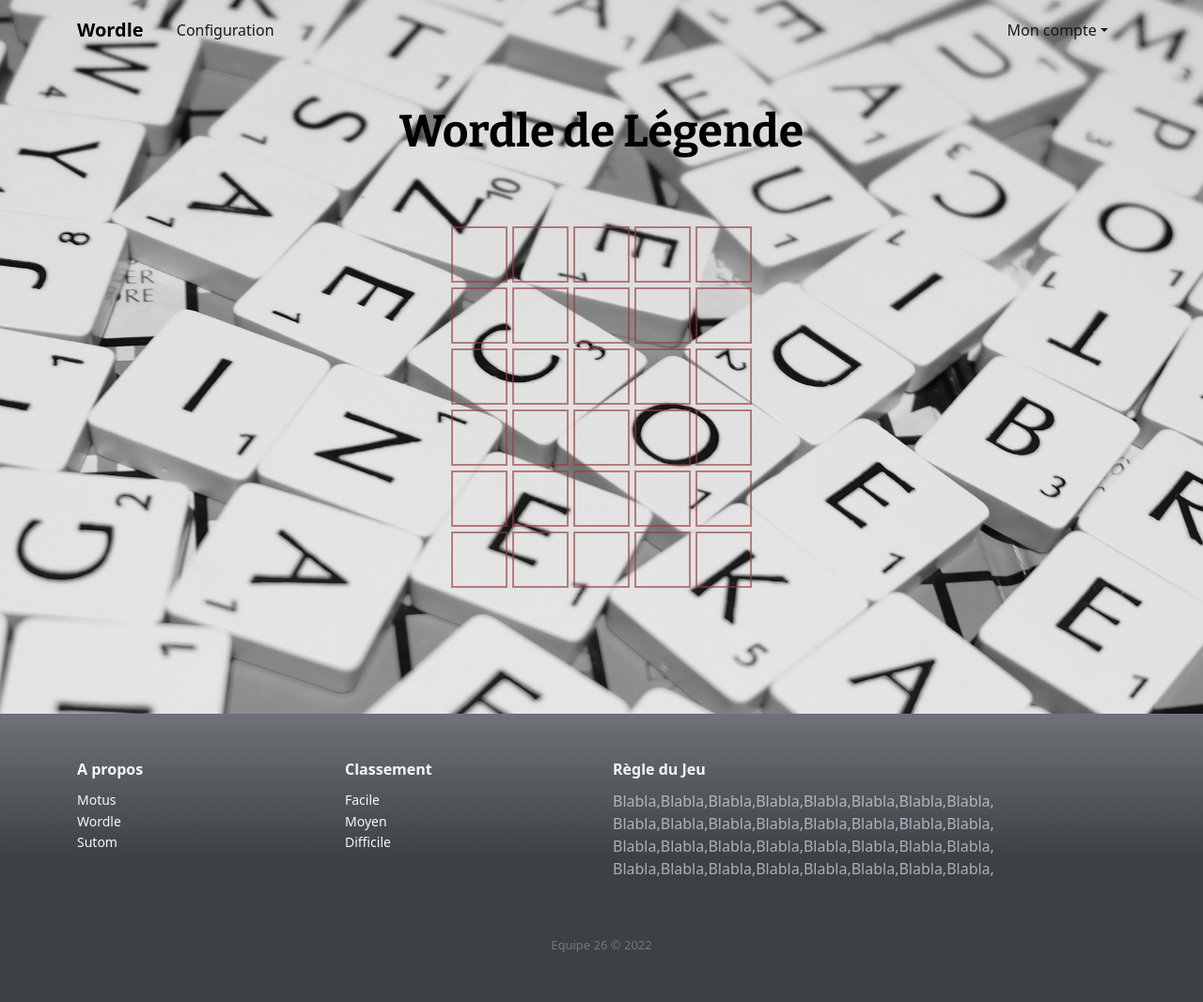
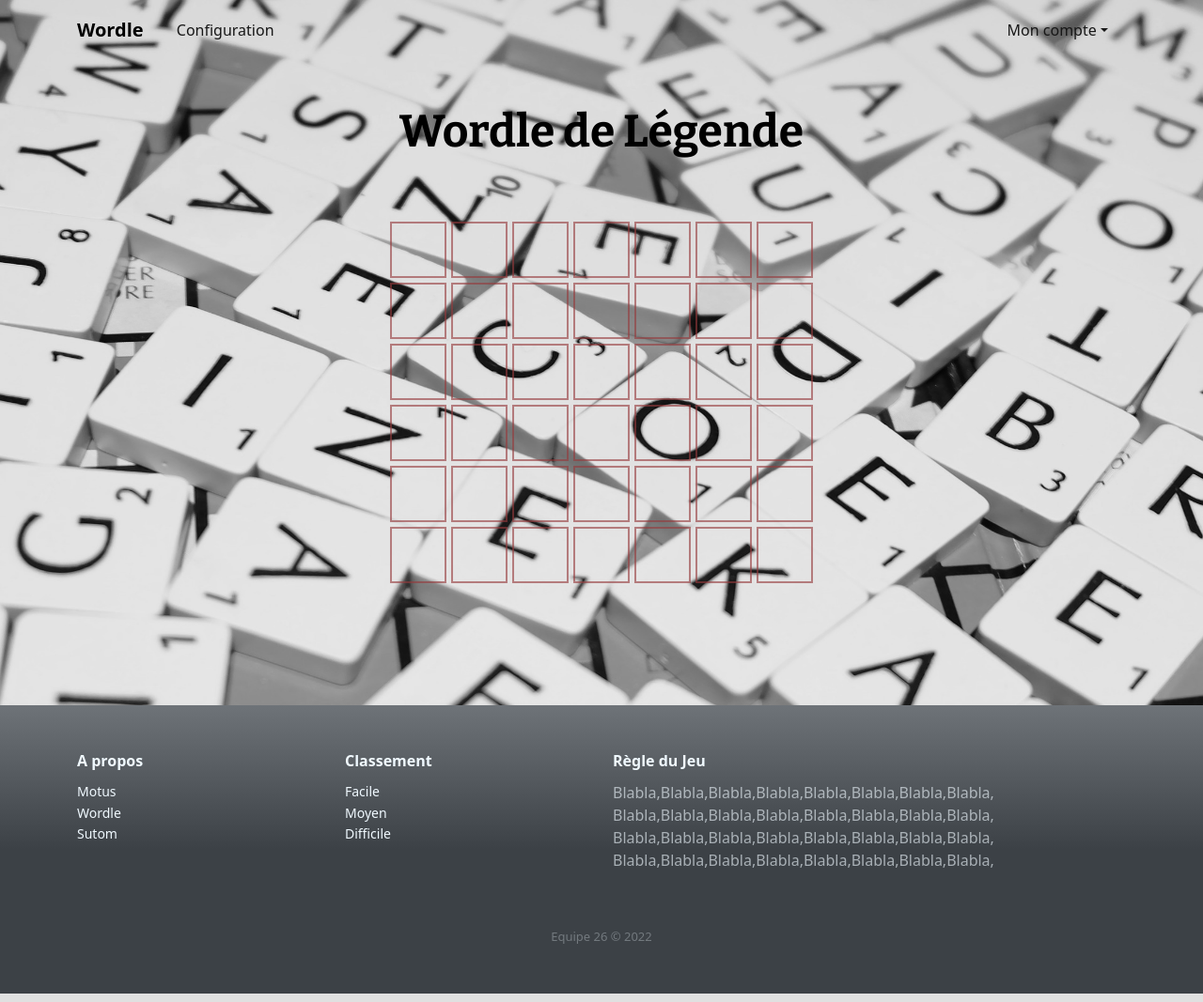
Before and after one commit to rouxmi/Wordle-Clone, a Flask app: page /jeu in a window 1280 px wide. Shown: the whole page at 94% size. Run offline with Flask 2, Linux system fonts and the light colour scheme; some libraries are stand-ins or nearby versions.

Commit message:
repeat css

```diff
--- a/app.py
+++ b/app.py
@@ -156,7 +156,7 @@
 
 @app.route("/jeu")
 def jeu():
-    return render_template("jeu.html", nbEssais=6, tailleMot=5)
+    return render_template("jeu.html", nbEssais=6, tailleMot=7)
 
 if __name__=='__main__':
      app.run(debug=1)
--- a/static/css/grille.css
+++ b/static/css/grille.css
@@ -6,13 +6,12 @@
     overflow: hidden;
   }
 
-  #board {
+#board {
     display: grid;
     grid-gap: 5px;
     padding: 10px;
-    grid-template-columns: repeat(5, 1fr);
     box-sizing: border-box;
-  }
+ }
 
 .square {
   border: 2px solid rgb(150, 58, 60);
--- a/templates/jeu.html
+++ b/templates/jeu.html
@@ -39,12 +39,12 @@
             <div class="row">
                <div class="col-md-8 offset-md-2">
                   <h1 class="text-center" style="color: rgb(0,0,0);font-weight: bold;">Wordle de Légende</h1>
-                  <div class="ratio ratio-16x9" style="opacity: 0.61;">
+                  <div style="opacity: 0.61;">
                      <div id="board-container">
-                        <div id="board">
+                        <div id="board" style="grid-template-columns: repeat( {{ tailleMot }} , 1fr);">
                            {% for i in range(nbEssais)%}
                               {% for j in range(tailleMot)%}
-                                 <div class="square animate__animated"></div>
+                                 <div class="square animate__animated" id="{{i*nbEssais+j}}"></div>
                               {%endfor%}
                            {%endfor%}
                         </div>
```
